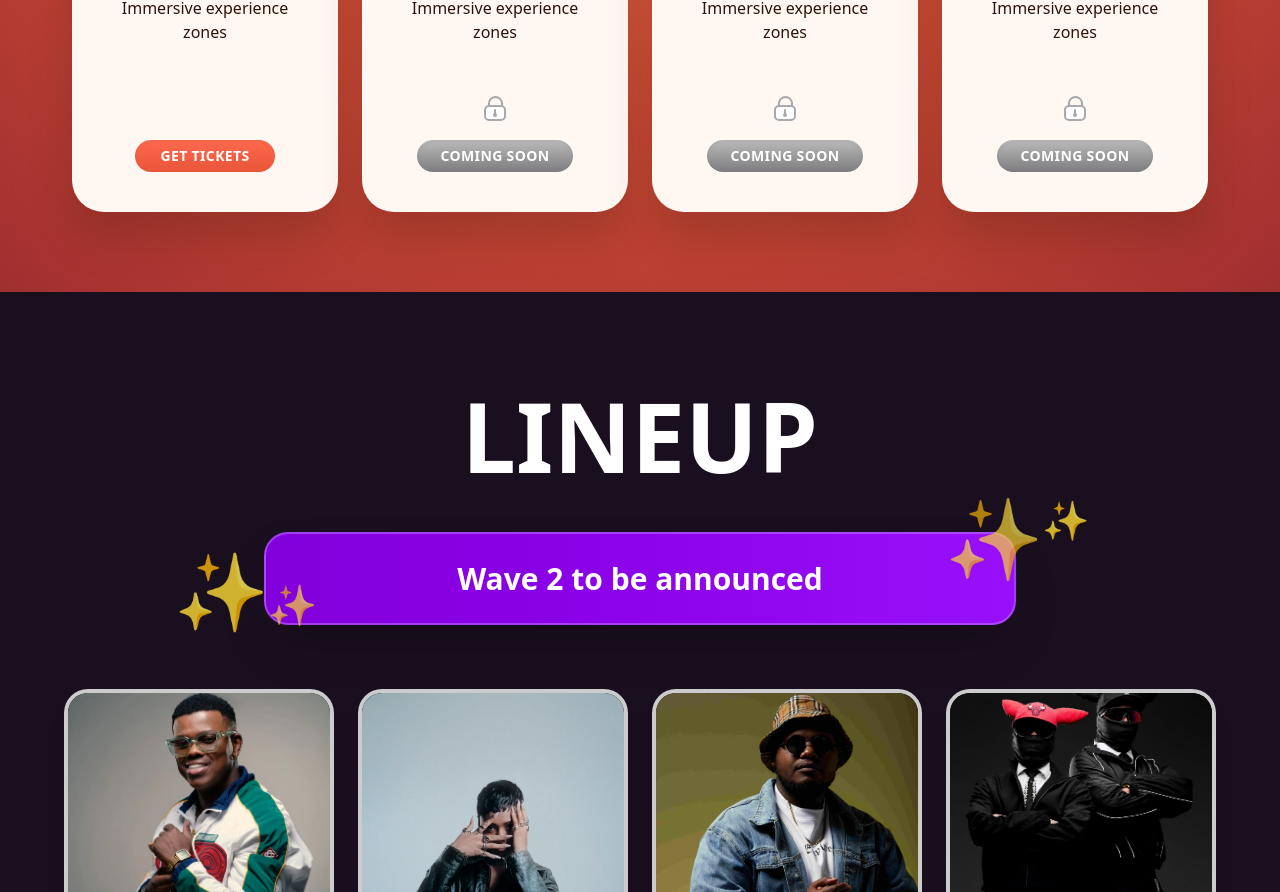
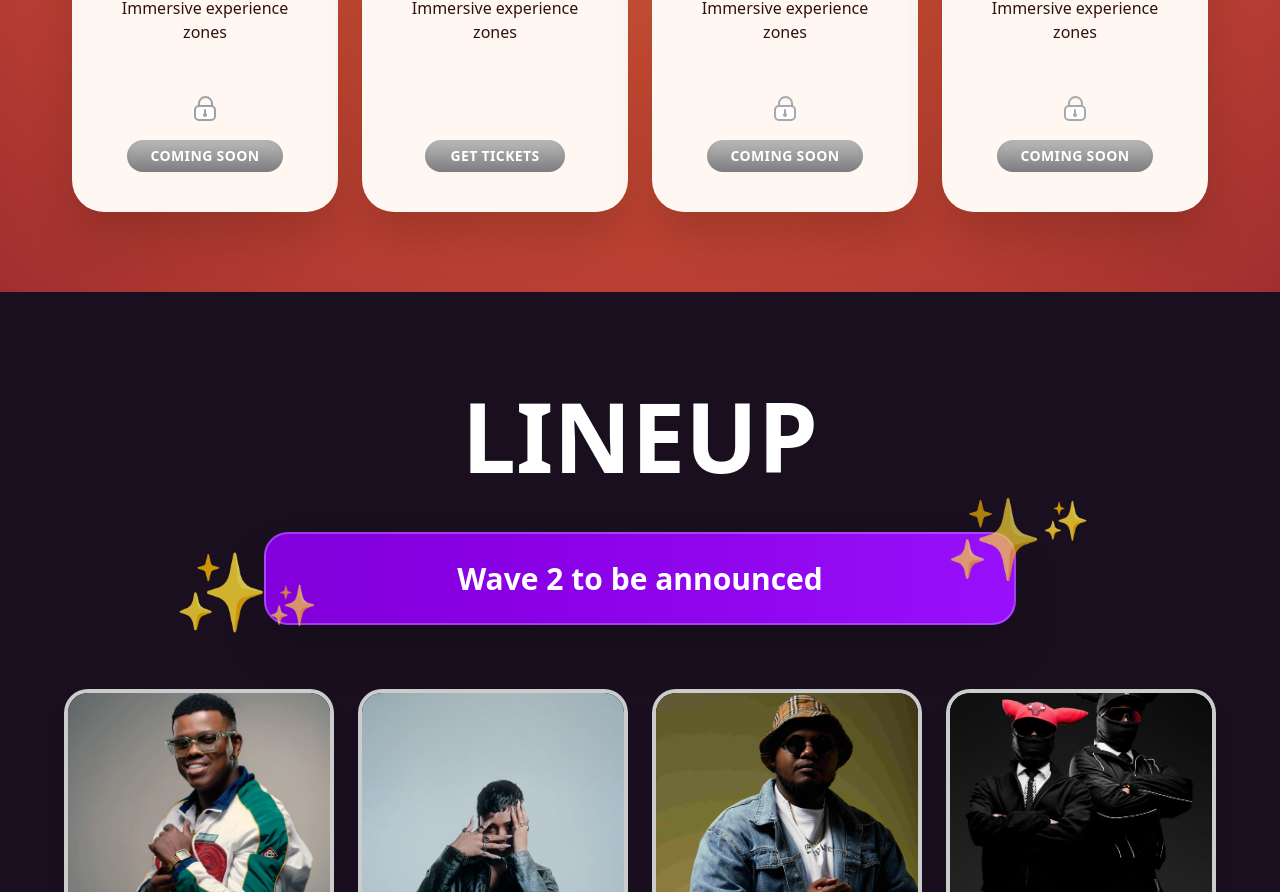
Before and after one commit to BolajiOlajide/danceeko, a Next.js app: page / in a window 1280 px wide. Shown: the part 1212-2104 px from the top of the page. Built offline with nearby package versions, Linux system fonts and the light colour scheme.

Commit message:
lock presale tix

```diff
--- a/src/components/sections/ticket.tsx
+++ b/src/components/sections/ticket.tsx
@@ -22,7 +22,7 @@ const tiers = [
     title: 'Pre-sale',
     pattern: 'coralDots',
     perks: ['Festival Access', 'Main festival ground', 'Immersive experience zones'],
-    locked: false,
+    locked: true,
     link: 'https://www.jetronticket.com/dance-eko-25',
     buttonColor: 'from-[#ff6a4f] to-[#e85537]',
   },
@@ -30,8 +30,9 @@ const tiers = [
     title: 'General Sale',
     pattern: 'amberDots',
     perks: ['Festival Access', 'Main festival ground', 'Immersive experience zones'],
-    locked: true,
-    lockColor: '#a8a8ad',
+    locked: false,
+    // lockColor: '#a8a8ad',
+    link: 'https://www.jetronticket.com/dance-eko-25',
     buttonColor: 'from-[#bbbbbb] to-[#7d7d7f]',
   },
   {
```
